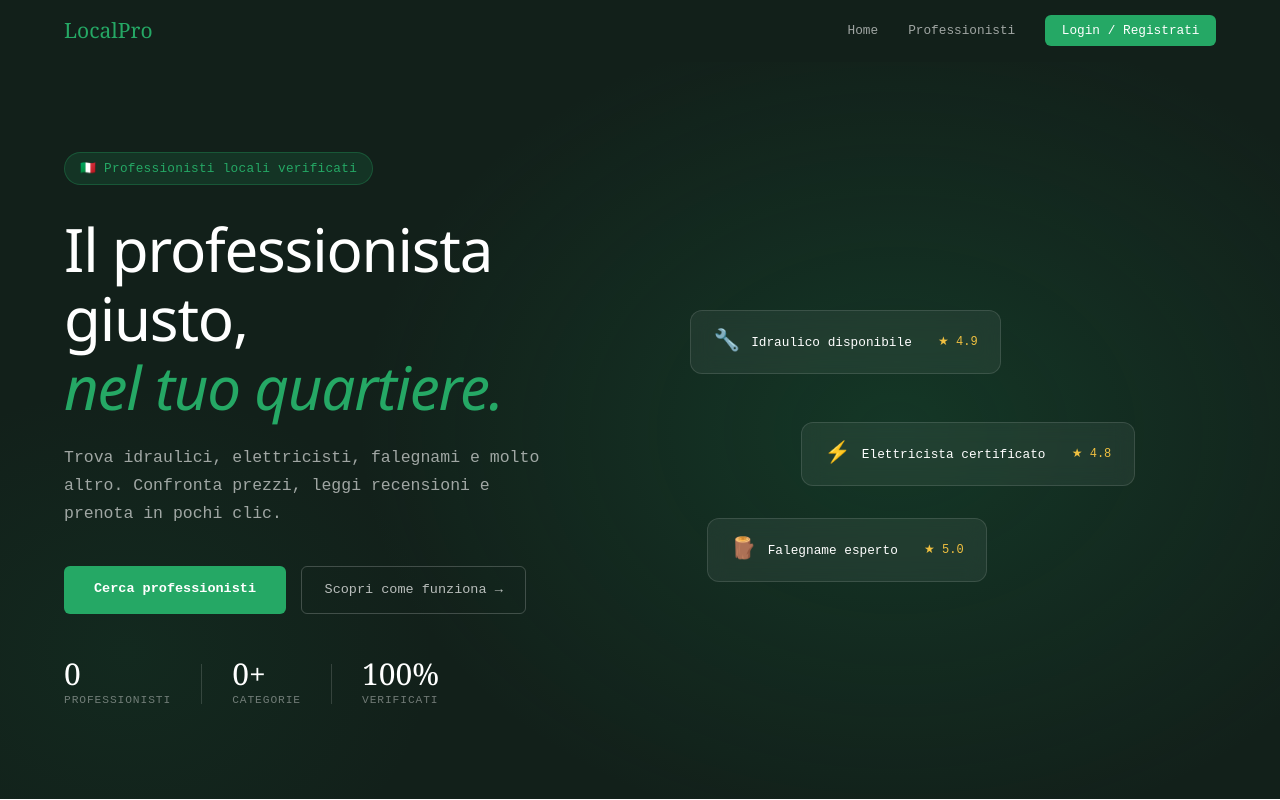
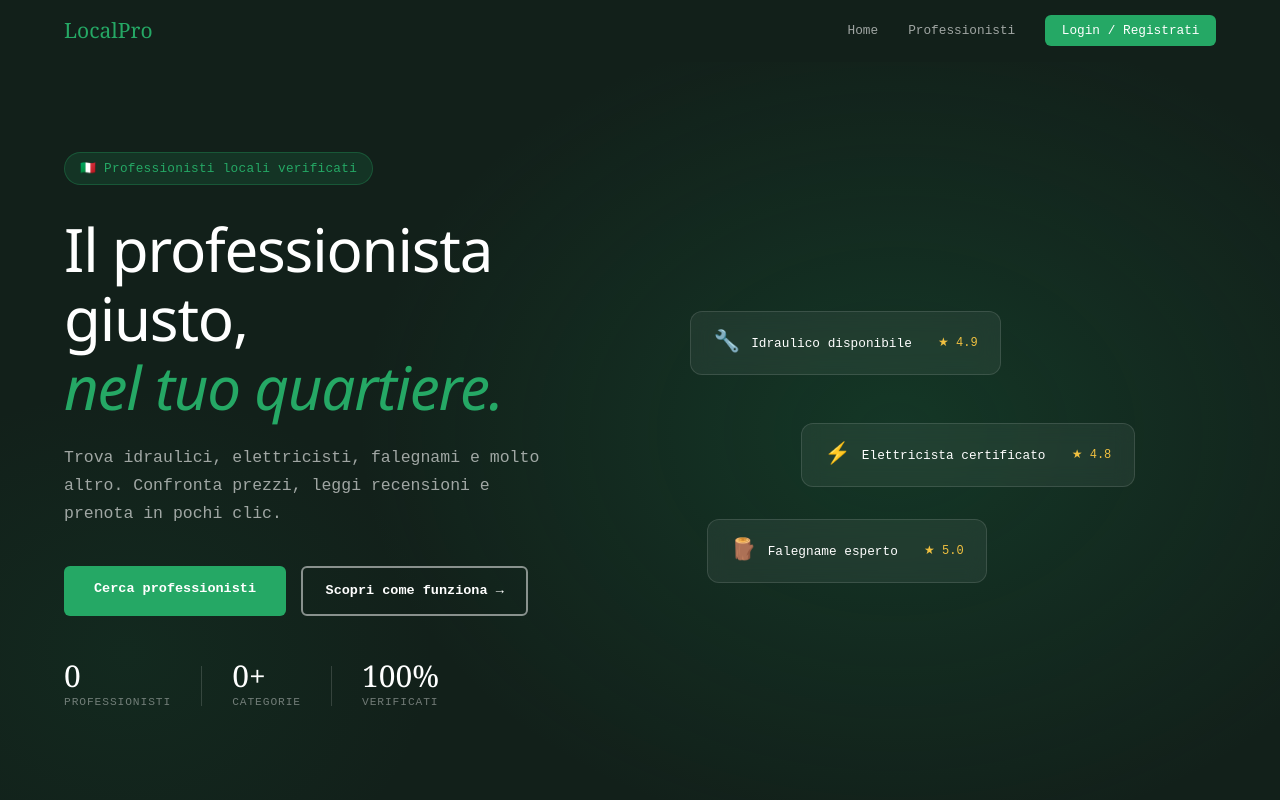
Before and after one commit to Mousum2002/localproFE, an Angular app: page / in a window 1280 px wide. Shown: the top 800 px of the page. Built offline with nearby package versions, Linux system fonts and the light colour scheme; no server answers.

Commit message:
sistemato il tasto come funziona

```diff
--- a/src/app/home-page/home-page.css
+++ b/src/app/home-page/home-page.css
@@ -100,20 +100,25 @@
 }
 
 .btn-ghost {
-  color: rgba(255,255,255,0.7);
+  cursor: pointer; /* Indispensabile per i tag <button> */
+  background: transparent;
+  color: var(--white); /* Testo ora bianco pieno */
   text-decoration: none;
   padding: 0.85rem 1.5rem;
   font-family: 'Courier New', monospace;
   font-size: 0.9rem;
-  border: 1px solid rgba(255,255,255,0.2);
+  font-weight: 600; /* Un po' più di spessore al testo */
+  border: 2px solid rgba(255,255,255,0.5); /* Bordo più spesso e visibile */
   border-radius: 6px;
-  transition: border-color 0.2s, color 0.2s;
+  transition: all 0.3s ease; /* Transizione più fluida */
   display: inline-block;
 }
 
 .btn-ghost:hover {
-  border-color: rgba(255,255,255,0.5);
-  color: var(--white);
+  border-color: var(--green-light); /* Cambia colore al passaggio */
+  background: rgba(37, 168, 101, 0.1); /* Leggero riflesso verde */
+  color: var(--green-light);
+  transform: translateY(-2px); /* Effetto sollevamento */
 }
 
 .hero-stats {
--- a/src/app/home-page/home-page.html
+++ b/src/app/home-page/home-page.html
@@ -13,7 +13,8 @@
     </p>
     <div class="hero-actions">
       <a routerLink="/professionisti" class="btn-primary">Cerca professionisti</a>
-      <a routerLink="/professionisti" class="btn-ghost">Scopri come funziona →</a>
+      <!-- scroll alla sezione "Come funziona" nella stessa pagina -->
+      <button class="btn-ghost" (click)="scrollToHowItWorks()">Scopri come funziona →</button>
     </div>
     <div class="hero-stats">
       <div class="stat">
@@ -79,8 +80,8 @@
   </div>
 </section>
 
-<!-- COME FUNZIONA -->
-<section class="section how-section">
+<!-- COME FUNZIONA — id aggiunto per lo scroll -->
+<section class="section how-section" id="come-funziona">
   <div class="section-inner">
     <div class="section-header">
       <h2>Come funziona</h2>
--- a/src/app/home-page/home-page.ts
+++ b/src/app/home-page/home-page.ts
@@ -12,12 +12,13 @@ import { OperationType } from '../model/entities';
 export class HomePage implements OnInit {
 
   operationTypes = signal<OperationType[]>([]);
-  totalVendors = signal<number>(0);
+  totalVendors   = signal<number>(0);
 
   constructor(private http: HttpClient) {}
 
   ngOnInit() {
-  this.http.get<OperationType[]>('http://localhost:8080/api/operation-types')
+    // withCredentials: true — necessario perché /api/operation-types richiede sessione
+    this.http.get<OperationType[]>('http://localhost:8080/api/operation-types', { withCredentials: true })
       .subscribe(types => this.operationTypes.set(types.slice(0, 6)));
 
     this.http.get<any[]>('http://localhost:8080/public')
@@ -27,4 +28,11 @@ export class HomePage implements OnInit {
         ).length);
       });
   }
+
+  scrollToHowItWorks() {
+    const el = document.getElementById('come-funziona');
+    if (el) {
+      el.scrollIntoView({ behavior: 'smooth', block: 'start' });
     }
+  }
+}
```
Lines whose indentation alone changed are shown as unchanged.
